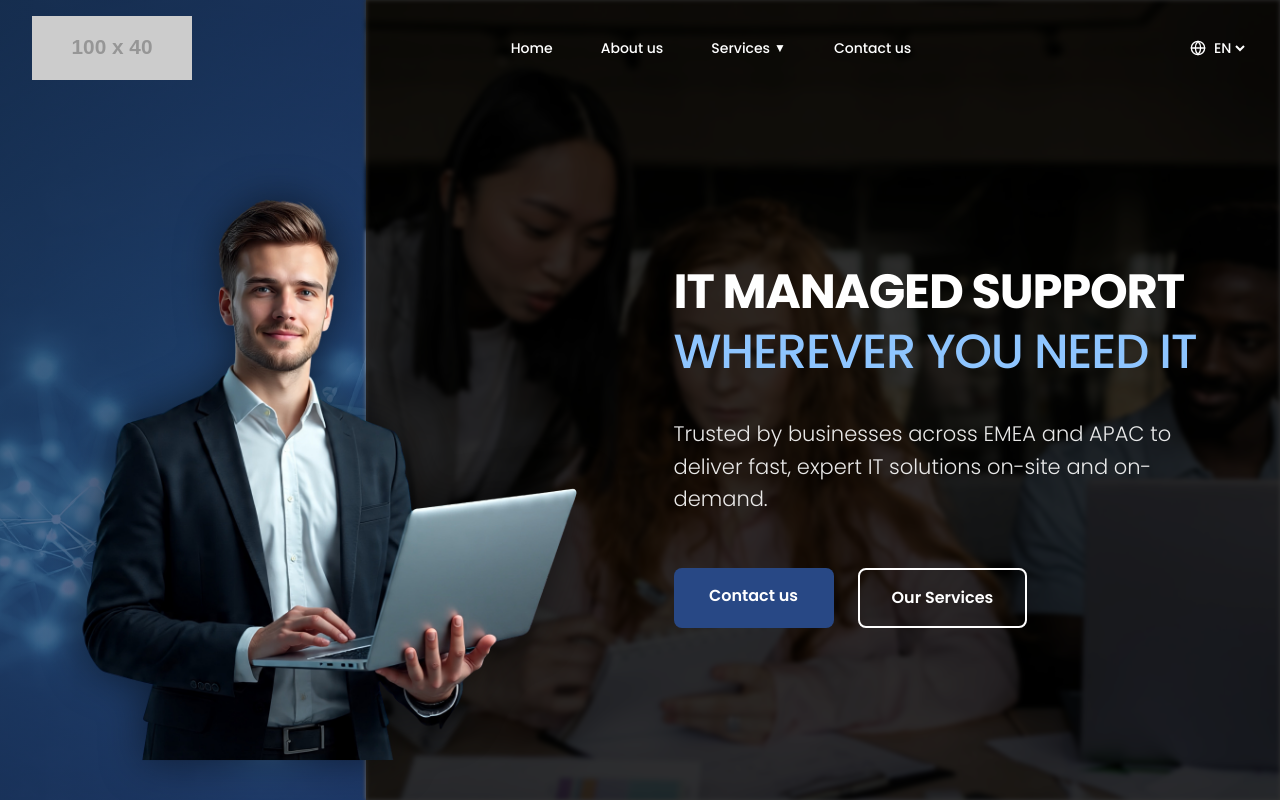
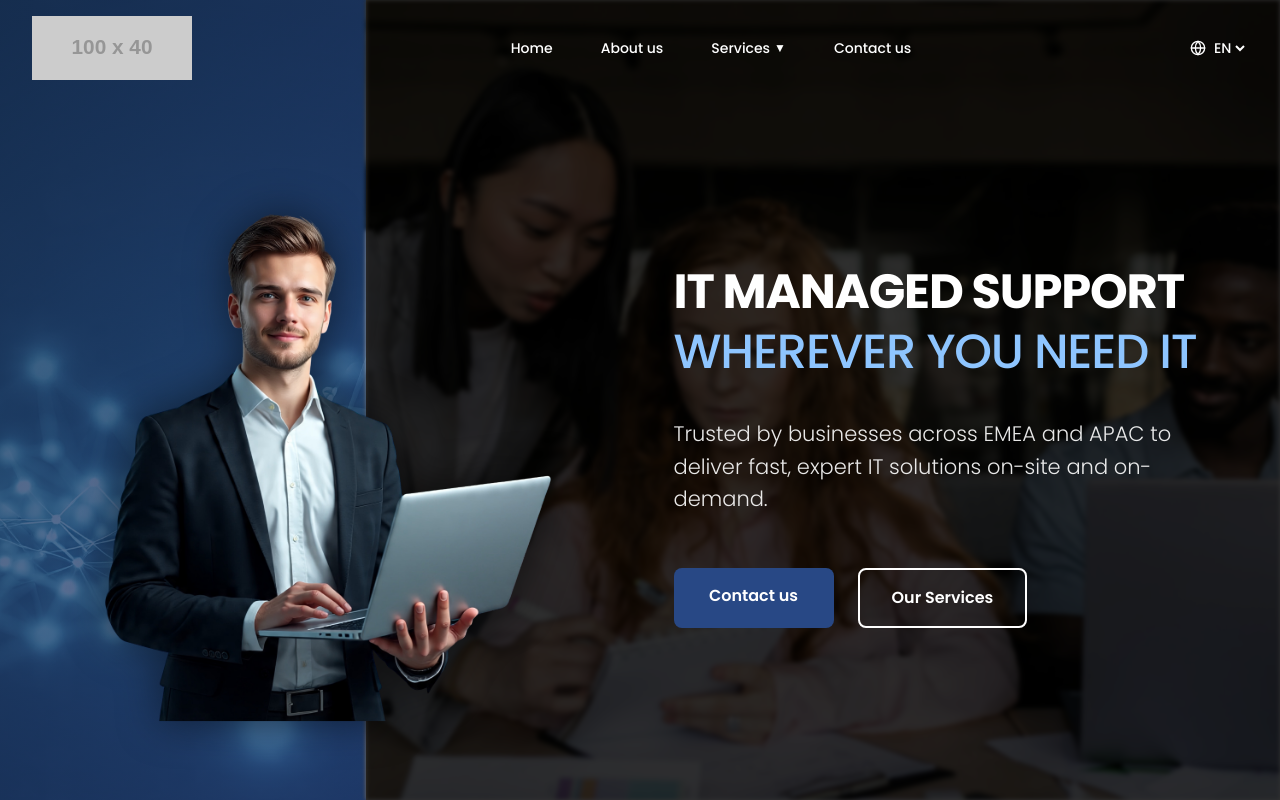
Before and after one commit to Suffynux/next-latest, a React (Vite) app: page / in a window 1280 px wide. Shown: the top 800 px of the page. Built offline with nearby package versions, Linux system fonts and the light colour scheme.

Commit message:
image fixed

```diff
--- a/src/Components/Hero/Hero.jsx
+++ b/src/Components/Hero/Hero.jsx
@@ -51,7 +51,7 @@ const Hero = () => {
       <div className="relative z-10 w-full h-full flex flex-col md:flex-row items-center">
 
         {/* Left Side - Girl Image */}
-        <div className="mt-[100px] hidden md:flex w-full md:w-[70%] h-full items-center justify-center relative pt-4 ">
+        <div className="mt-[80px] hidden md:flex w-full md:w-[70%] h-[700px] items-center justify-center relative pt-4 ">
           <img
             src={girlImage}
             alt="Girl with laptop"
```
